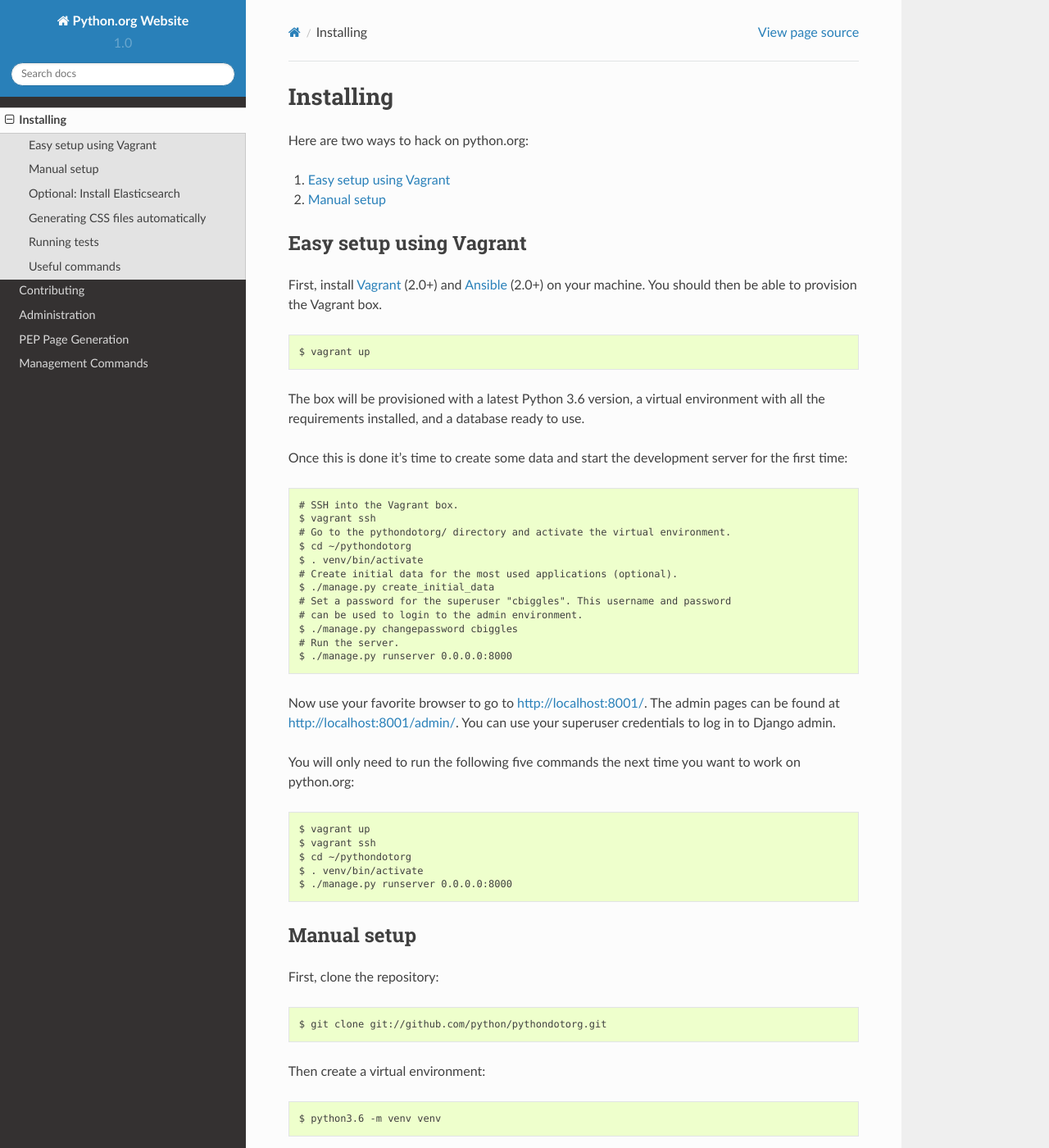
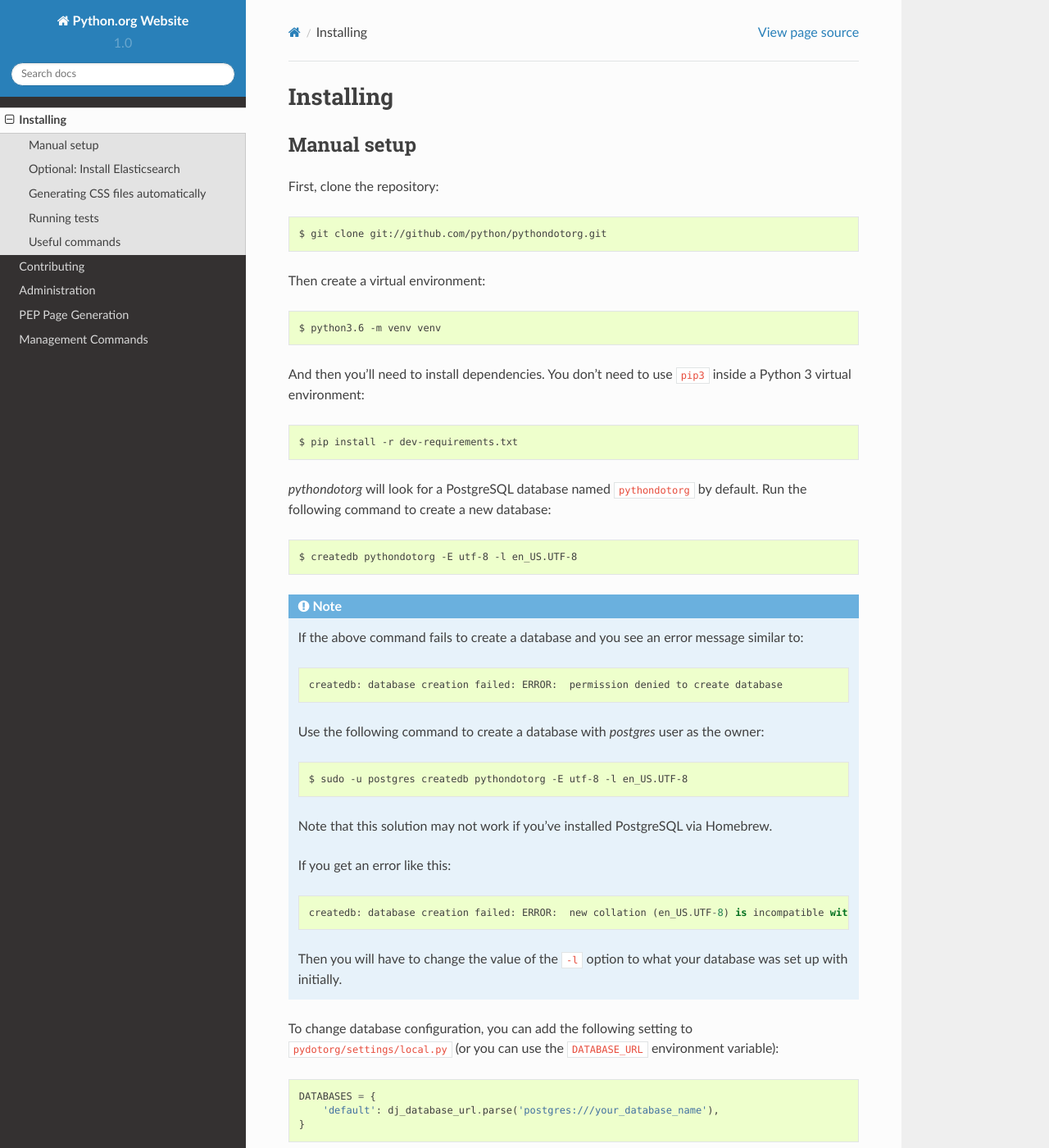
Before and after one commit to python/pythondotorg, a Sphinx documentation site: the page built from docs/source/install.rst, in a window 1280 px wide and 1400 px high. Shown: the whole window at 82% size. Built offline with Sphinx 7.4.7 and the Read the Docs theme 2.0.0, drawn with Linux system fonts in a browser that asks for light colours.

Commit message:
Remove unmaintained Vagrant setup/instructions

```diff
--- a/docs/source/install.rst
+++ b/docs/source/install.rst
@@ -1,59 +1,5 @@
 Installing
 ==========
-
-Here are two ways to hack on python.org:
-
-1. :ref:`vagrant-setup`
-2. :ref:`manual-setup`
-
-.. _vagrant-setup:
-
-Easy setup using Vagrant
-------------------------
-
-First, install Vagrant_ (2.0+) and Ansible_ (2.0+) on your machine.
-You should then be able to provision the Vagrant box.
-
-::
-
-    $ vagrant up
-
-The box will be provisioned with a latest Python 3.6 version, a virtual
-environment with all the requirements installed, and a database ready to use.
-
-Once this is done it's time to create some data and start the development server
-for the first time::
-
-    # SSH into the Vagrant box.
-    $ vagrant ssh
-    # Go to the pythondotorg/ directory and activate the virtual environment.
-    $ cd ~/pythondotorg
-    $ . venv/bin/activate
-    # Create initial data for the most used applications (optional).
-    $ ./manage.py create_initial_data
-    # Set a password for the superuser "cbiggles". This username and password
-    # can be used to login to the admin environment.
-    $ ./manage.py changepassword cbiggles
-    # Run the server.
-    $ ./manage.py runserver 0.0.0.0:8000
-
-Now use your favorite browser to go to http://localhost:8001/. The admin pages
-can be found at http://localhost:8001/admin/. You can use your superuser
-credentials to log in to Django admin.
-
-You will only need to run the following five commands the next time you want to
-work on python.org::
-
-    $ vagrant up
-    $ vagrant ssh
-    $ cd ~/pythondotorg
-    $ . venv/bin/activate
-    $ ./manage.py runserver 0.0.0.0:8000
-
-.. _Vagrant: https://www.vagrantup.com/downloads.html
-.. _Ansible: https://docs.ansible.com/ansible/intro_installation.html
-
-.. _manual-setup:
 
 Manual setup
 ------------
```
Also changed, not shown: 3 other files.
